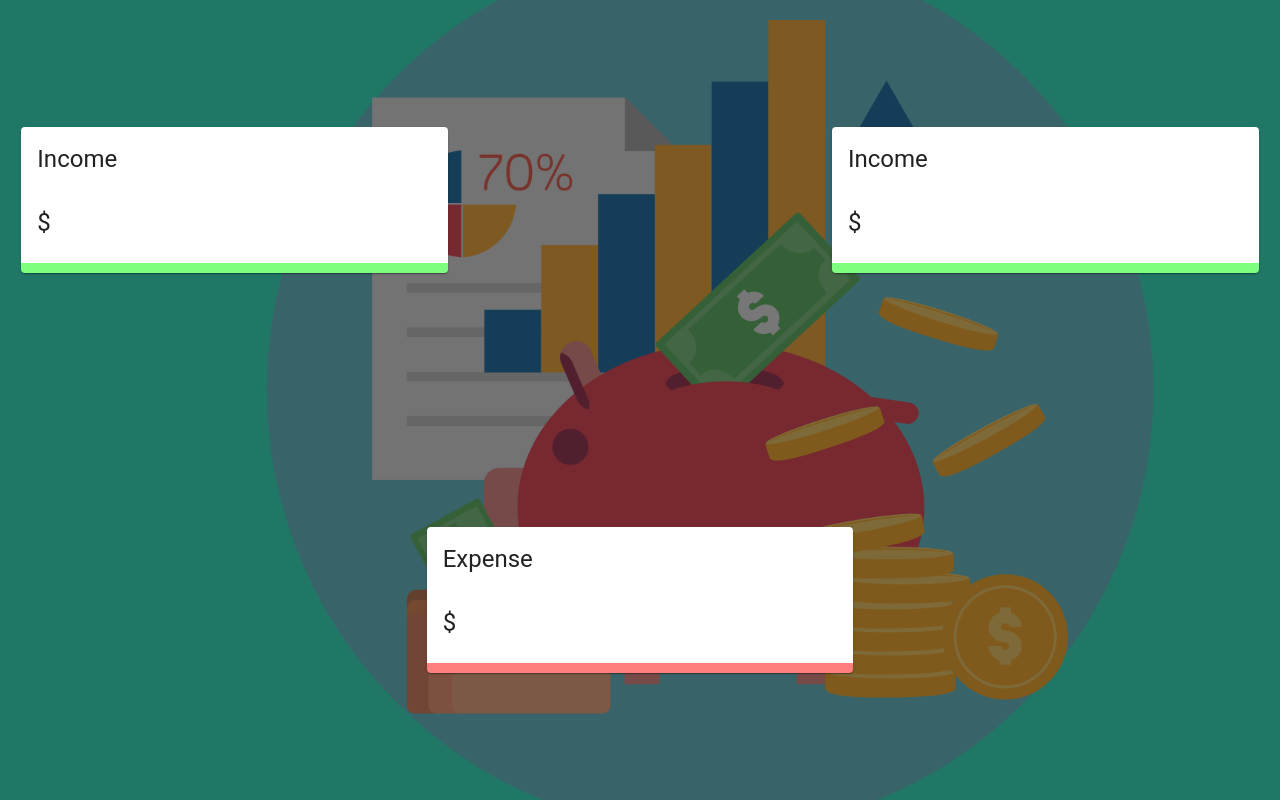
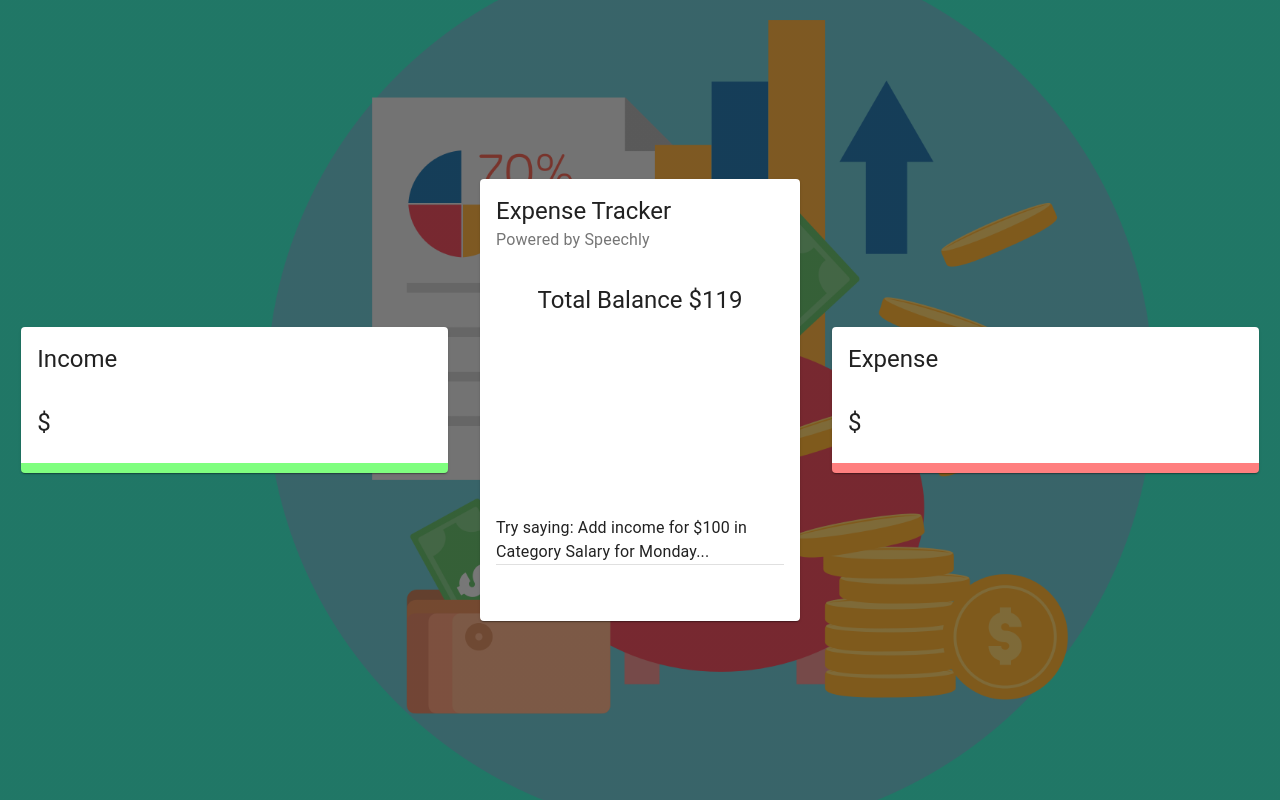
Before and after one commit to Techne3/voice_expense, a React (Create React App) app: page / in a window 1280 px wide. Built offline with nearby package versions, Linux system fonts and the light colour scheme.

Commit message:
Created outline for the main component - styled main and fixed alignment issue with card layout in App

```diff
--- a/src/App.js
+++ b/src/App.js
@@ -1,5 +1,6 @@
 import React from "react";
 import { Grid } from "@material-ui/core";
+import Main from "./components/Main/Main";
 
 import DetailsCard from "./components/Details/DetailsCard";
 import useStyles from "./styles";
@@ -18,9 +19,8 @@
         <Grid item xs={12} sm={4}>
           <DetailsCard title="Income" />
         </Grid>
-        <Grid item xs={12} sm={3}></Grid>
-        <Grid item xs={12} sm={4}>
-          <DetailsCard title="Income" />
+        <Grid item xs={12} sm={3}>
+          <Main />
         </Grid>
         <Grid item xs={12} sm={4}>
           <DetailsCard title="Expense" />
--- /dev/null
+++ b/src/components/Main/Main.jsx
@@ -0,0 +1,28 @@
+import React from 'react'
+import {Card, CardHeader, CardContent, Typography, Grid, Divider} from '@material-ui/core'
+import useStyles  from './styles'
+const  Main = () => {
+
+    const classes = useStyles()
+
+    return (
+        <Card className={classes.root}>
+            <CardHeader title="Expense Tracker" subheader ="Powered by Speechly "/>
+            <CardContent>
+                <Typography align="center" variant="h5">Total Balance $119</Typography>
+                <Typography variant="subtitle1" style={{lineHeight:'1.5rem', marginTop:'200px'}}>
+                    {/* {} */}
+                    Try saying: Add income for $100 in Category Salary for Monday...
+                </Typography>
+                <Divider />
+            </CardContent>
+            <CardContent className={classes.CardContent}>
+                <Grid item xs={12}>
+                    {/* <List /> */}
+                </Grid>
+            </CardContent>
+        </Card>
+    )
+}
+
+export default Main
--- /dev/null
+++ b/src/components/Main/styles.js
@@ -0,0 +1,24 @@
+import { makeStyles } from "@material-ui/core/styles";
+
+export default makeStyles((theme) => ({
+  media: {
+    height: 0,
+    paddingTop: "56.25%", // 16:9
+  },
+  expand: {
+    transform: "rotate(0deg)",
+    marginLeft: "auto",
+    transition: theme.transitions.create("transform", {
+      duration: theme.transitions.duration.shortest,
+    }),
+  },
+  expandOpen: {
+    transform: "rotate(180deg)",
+  },
+  cartContent: {
+    paddingTop: 0,
+  },
+  divider: {
+    margin: "20px 0",
+  },
+}));
```
Also changed, not shown: src/components/Main/Form/Form.jsx (added, +11 -0 lines), 1 other file (tests, documents, lock files or other folders).
